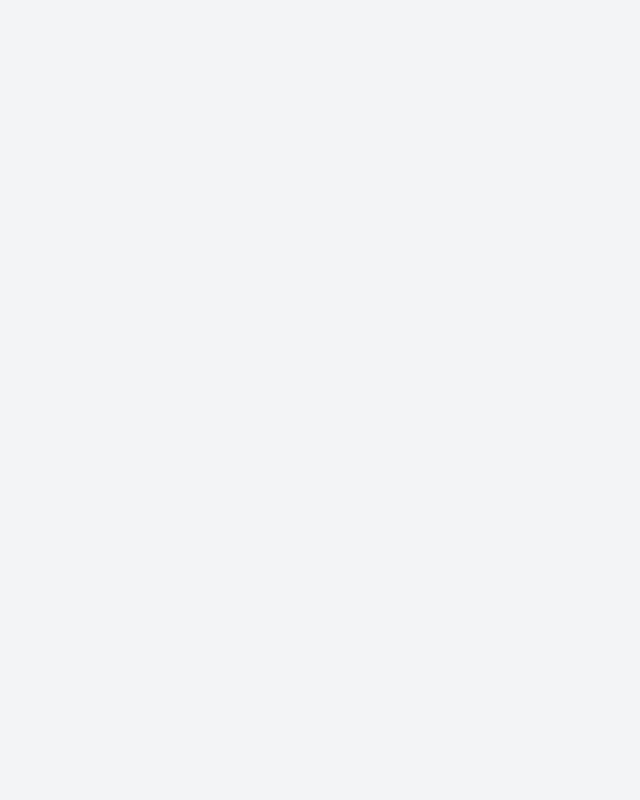
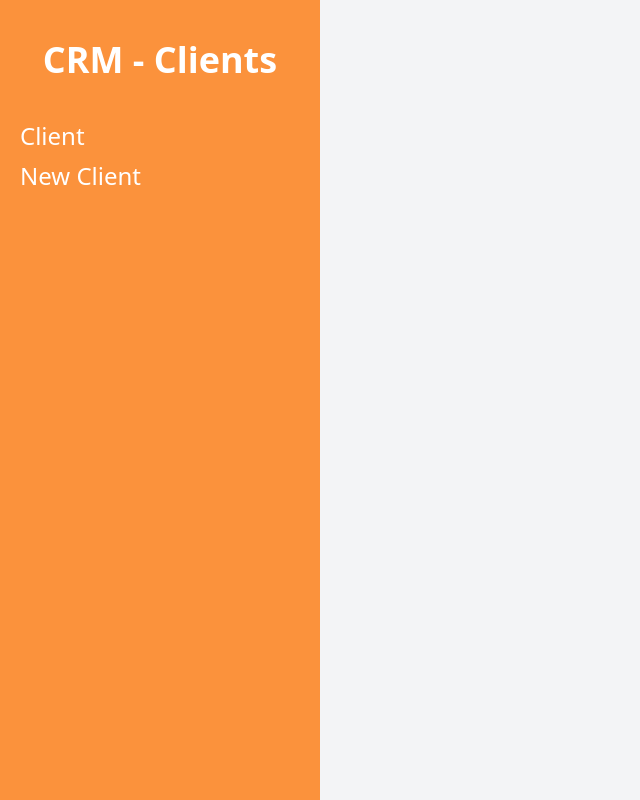
Before and after one commit to dayanMichelle/crm-react, a React (Vite) app: page / in a window 1280 px wide. Before the commit this address had no page. Shown: the whole page, without its empty margins (0-640 px from the left). Built offline with nearby package versions, Linux system fonts and the light colour scheme.

Commit message:
changed home

```diff
--- a/src/App.jsx
+++ b/src/App.jsx
@@ -11,7 +11,9 @@ function App() {
   return (
     <BrowserRouter>
       <Routes>
+      <Route path="/" element={<Layout />}>
 
+      </Route>
         <Route path="/clients" element={<Layout />}>
           <Route index element={<Home />} />
           <Route path="new" element={<NewClient />} />
```
